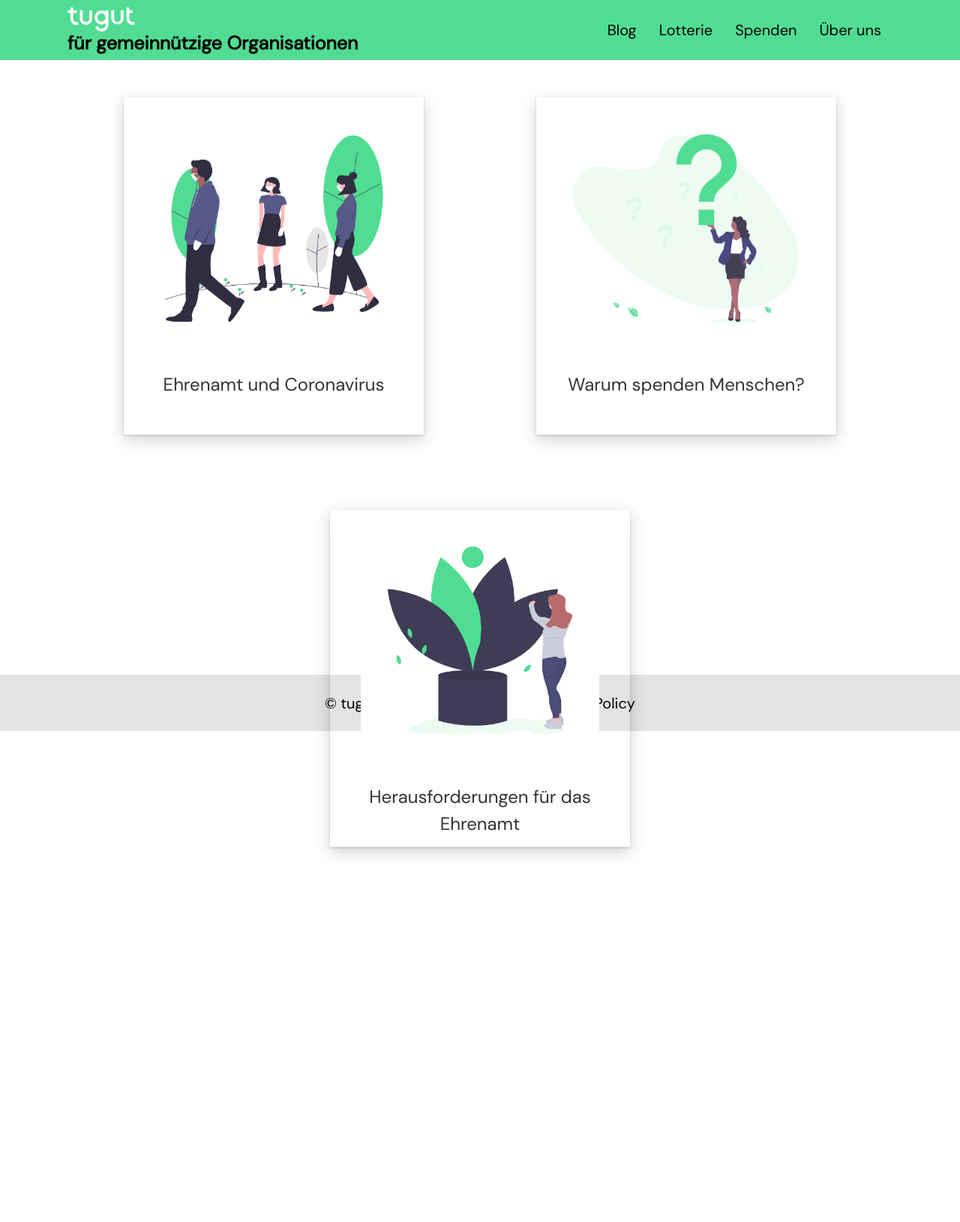
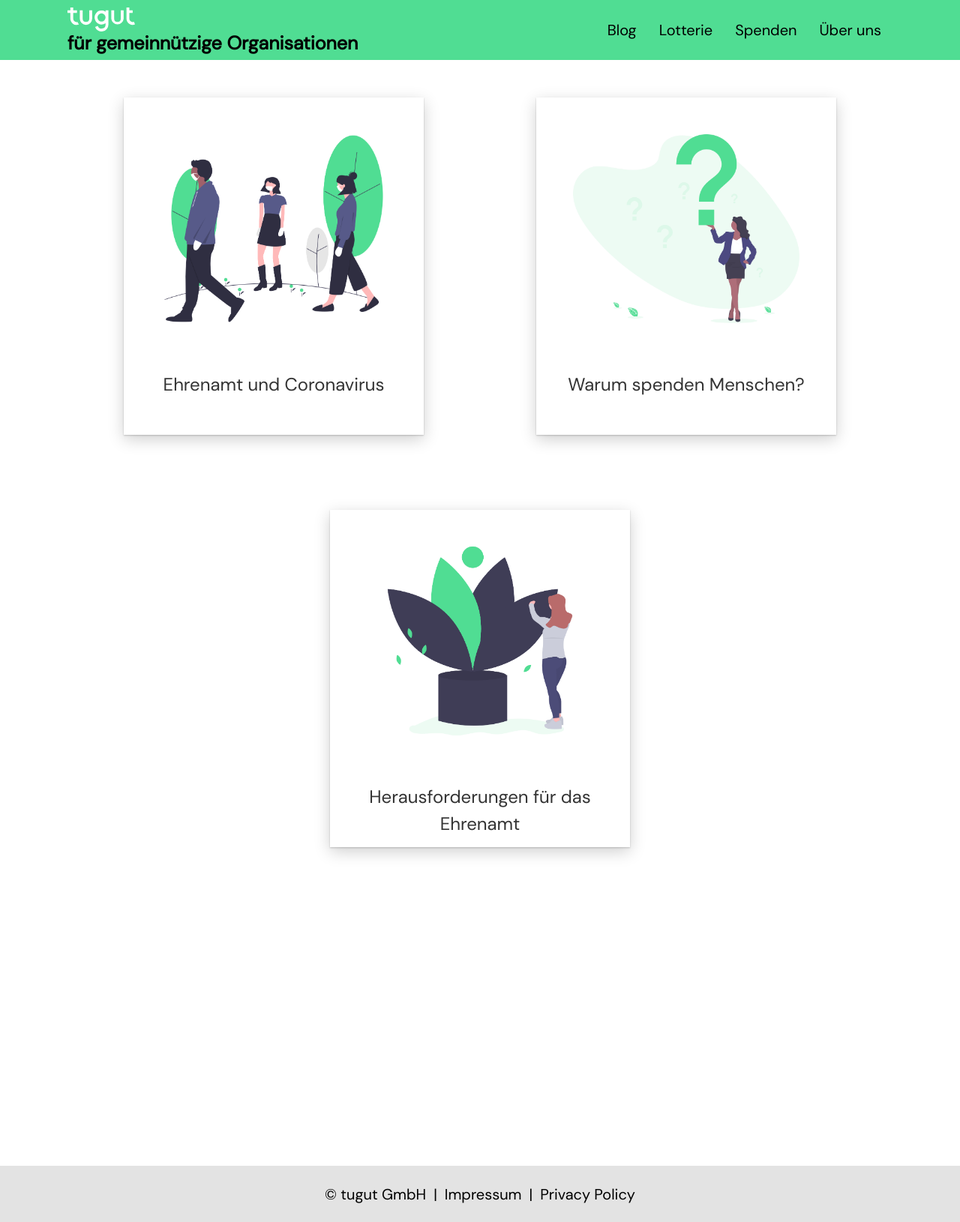
Before and after one commit to tugut-de/site, a Jekyll site: the page built from _pages/blog.html, in a window 1280 px wide. Shown: the whole page at 75% size. Built offline with Jekyll 4.4.1, drawn with Linux system fonts in a browser that asks for light colours; nearby versions of some CDN libraries; before the commit the page ends 1255 px from its top, so only the background shows below that.

Commit message:
footer was off

```diff
--- a/_pages/blog.html
+++ b/_pages/blog.html
@@ -32,8 +32,7 @@ include_in_footer: false
       </div>
     </div>
   </div>
-</div>
-{% include footer.html %}
+  {% include footer.html %}
 </div>
 </body>
 </html>
--- a/_sass/layout.scss
+++ b/_sass/layout.scss
@@ -1375,6 +1375,7 @@ footer {
 	flex-wrap: wrap;
 	justify-content: space-around;
 	flex-flow: wrap;
+	margin-bottom: 300px;
 	&__item {
 		margin: 50px 0 50px 0;
 		padding: 25px;
```
